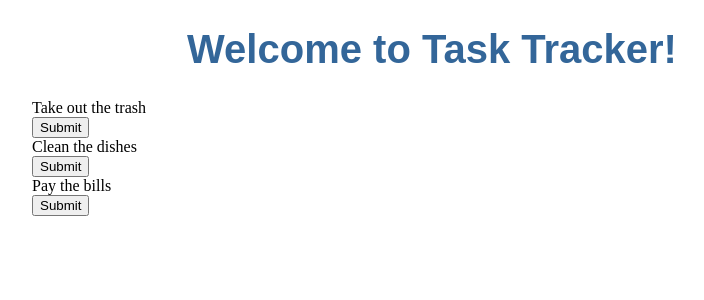
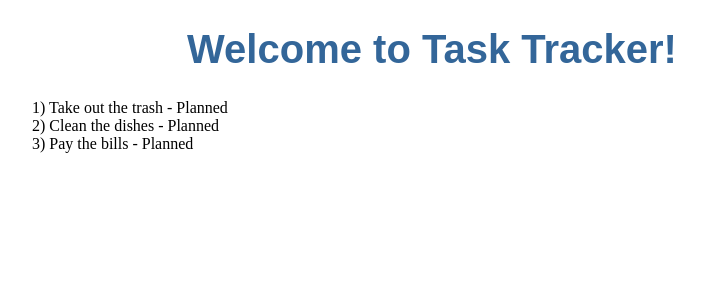
Before and after one commit to codymoorhouse/task-tracker, an Angular app: page / in a window 1280 px wide. Shown: the top 300 px of the page, without its empty margins (208-912 px from the left). Built offline with nearby package versions, Linux system fonts and the light colour scheme.

Commit message:
Add mouse hover events for description

```diff
--- a/src/app/task-form.component.html
+++ b/src/app/task-form.component.html
@@ -1,13 +1,16 @@
 <div id="taskForm">
     <form (ngSubmit)="onSubmit(taskForm)" #taskForm="ngForm">
         <div class="form-group">
-            <div class="form-control" name="name">
-                {{ task.name }}
+            <div class="form-control" name="name" (mouseenter)="mouseEnter($event)" (mouseleave)="mouseLeave($event)">
+                {{ task.id }}) {{ task.name }} - {{ task.getStatusLabel() }}
+            </div>
+
+            <div class="form-tooltip" *ngIf="showTooltip">
+                {{ task.description }}
             </div>
         </div>
-        <button type="submit" [disabled]="!taskForm.form.valid">Submit</button>
     </form>
     <div [hidden]="!taskForm.form.valid">
-        {{submitMessage}}
+        {{ submitMessage }}
     </div>
 </div>
--- a/src/app/task-form.component.ts
+++ b/src/app/task-form.component.ts
@@ -13,6 +13,11 @@ export class TaskFormComponent {
   @ViewChild('taskForm') form: NgForm;
 
   private _submitMessage = '';
+  private _showTooltip = false;
+
+  get showTooltip() {
+      return this._showTooltip;
+  }
 
   get submitMessage() {
     if (!this.form.valid) {
@@ -24,4 +29,12 @@ export class TaskFormComponent {
   onSubmit(form: NgForm) {
     this._submitMessage =  'Submitted. form value is ' + JSON.stringify(form.value);
   }
+
+  mouseEnter(event) {
+    this._showTooltip = true;
+  }
+
+  mouseLeave(event) {
+    this._showTooltip = false;
+  }
 }
--- a/src/app/task.ts
+++ b/src/app/task.ts
@@ -24,19 +24,14 @@ export class Task {
         public name?: string,
         public description?: string,
         public estimate?: number,
+        public status = 'planned'
         ) {
         this.id = id ? id : Task.nextId++;
         this.status = 'planned';
       }
 
-      getStatusLabel(): String {
+      getStatusLabel(): string {
           return this.statusesMap[this.status];
-      }
-
-      set status(status: string) {
-        if (this.statuses.includes(status)) {
-            this.status = 'status';
-        }
       }
 
       clone(): Task {
```
